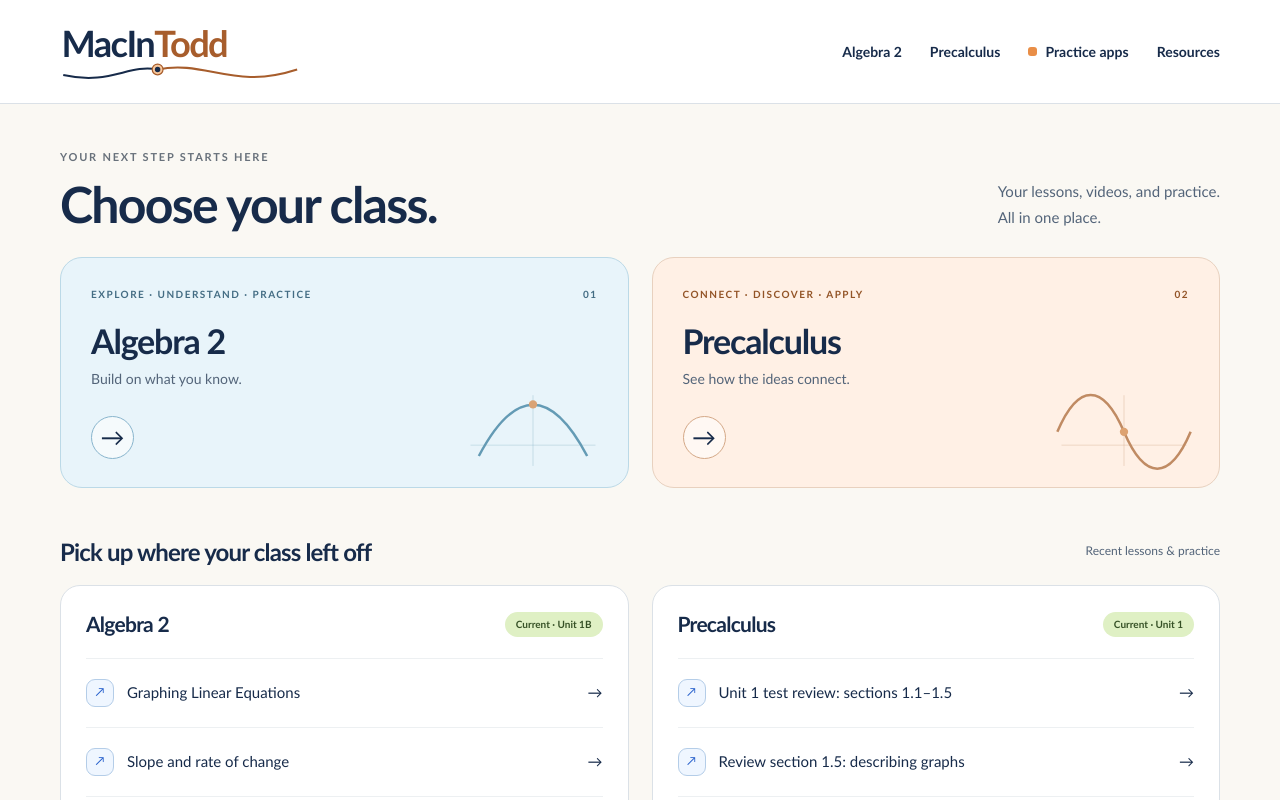
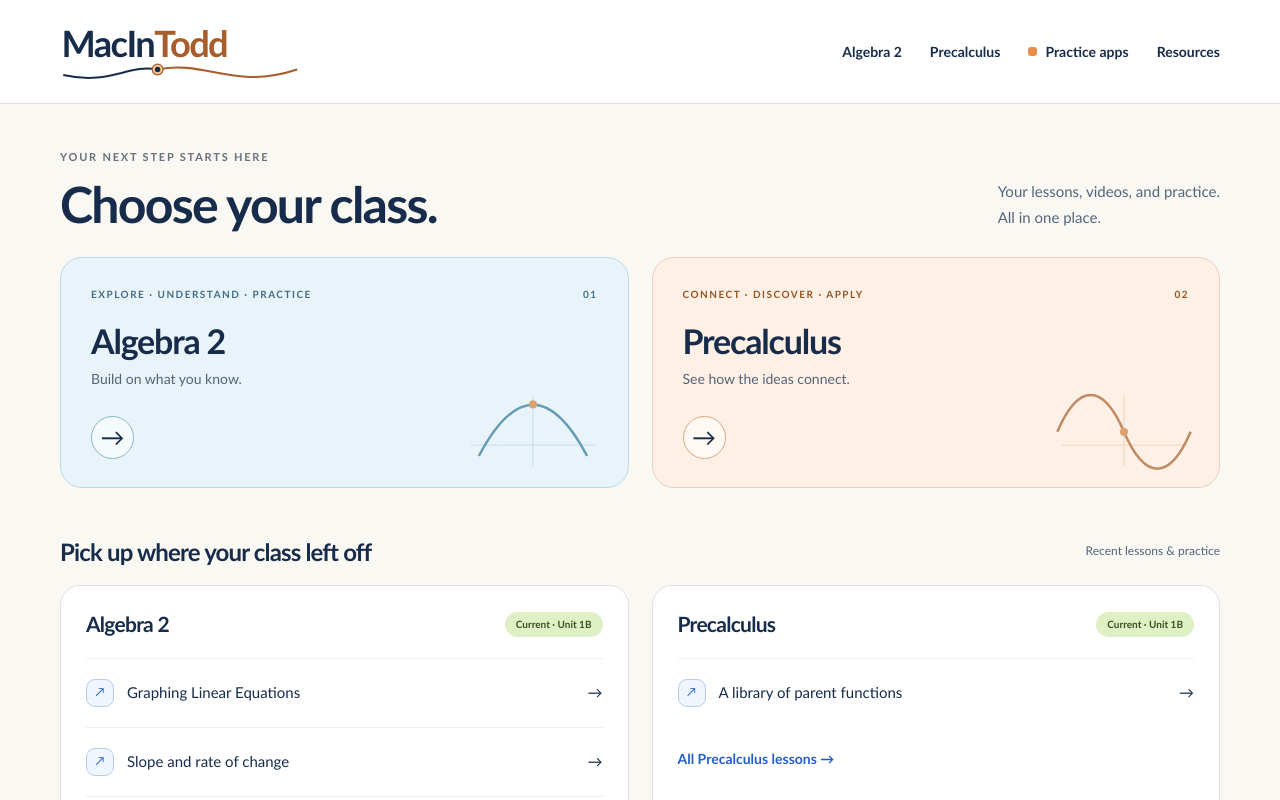
Before and after one commit to macintodd/macintodd-math-site, a Next.js app: page / in a window 1280 px wide. Shown: the top 800 px of the page. Built offline with nearby package versions, Linux system fonts and the light colour scheme.

Commit message:
Publish Precalculus Section 1.6 parent functions completed notes

```diff
--- a/content-sources.json
+++ b/content-sources.json
@@ -1041,6 +1041,14 @@
       "sourceSha256": "f654d6aaa3a098330af88886975fe3b9a2c7aa8c5caedc3c06c8ccd9f46d789e",
       "publishedSha256": "153ad0779cc129591a664052e609c845ba20f24d67b7c7ddfd526f23046b1e83",
       "publishedPages": 2
+    },
+    {
+      "source": "Precalculus/Precalc 2026 Completed/PC Unit 1B/MathBoard Slides.pdf",
+      "output": "precalculus/parent-functions/completed-notes.pdf",
+      "selectionReason": "Teacher requested U1B Section 1.6 parent-functions completed notes. Reviewed both pages: linear functions, greatest integer, piecewise graphs, and eight parent families; source is named MathBoard Slides.pdf.",
+      "sourceSha256": "31d0744c0f01b83abf17cb5aaf57fe02f01777c18427a7f56ca2fefbd67c80f7",
+      "publishedSha256": "85a58ccb6f605575d0828481ad1c580daa46b0aa262121faf1d8a230b4ab192f",
+      "publishedPages": 2
     }
   ]
 }
--- a/src/content/precalculus.ts
+++ b/src/content/precalculus.ts
@@ -2,6 +2,59 @@ import type { Lesson } from './lessons'
 
 // Ordered from the teacher's Classroom screenshots; assessments have no downloads.
 export const precalculusLessons: Lesson[] = [
+{
+  "course": "precalculus",
+  "unitSlug": "unit-1b",
+  "slug": "parent-functions",
+  "title": "A library of parent functions",
+  "unit": "Unit 1B",
+  "number": "Section 1.6",
+  "indexLabel": "1.6",
+  "sortOrder": 6,
+  "description": "Recognize eight parent graphs, describe their domains and ranges, and evaluate greatest integer and piecewise-defined functions.",
+  "goals": [
+    "Recognize constant, identity, absolute value, square root, quadratic, cubic, reciprocal, and greatest integer functions.",
+    "State domain, range, and symmetry of parent functions.",
+    "Write linear functions and graph piecewise-defined functions with correct endpoints."
+  ],
+  "prerequisites": "Function notation, slope, interval notation, and even/odd symmetry.",
+  "concepts": [],
+  "examples": [],
+  "videos": [
+    {
+      "id": "IP70kcTtWkI",
+      "title": "Graphing 9 Basic Functions",
+      "author": "Mathispower4u"
+    },
+    {
+      "id": "60-qtkfC3Nw",
+      "title": "The Domain and Range of 9 Basic Functions",
+      "author": "Mathispower4u"
+    },
+    {
+      "id": "0WMsiF6Bm-k",
+      "title": "The Floor Function (Greatest Integer Function)",
+      "author": "Mathispower4u"
+    },
+    {
+      "id": "rn_Z3yCRCt0",
+      "title": "Interpreting and Graphing Piecewise Functions",
+      "author": "Mathispower4u"
+    }
+  ],
+  "materialSet": "resources",
+  "materialsNote": "Completed classroom notes for Section 1.6. Additional handouts will be linked after review.",
+  "materials": [
+    {
+      "file": "precalculus/parent-functions/completed-notes.pdf",
+      "title": "Completed notes",
+      "label": "Completed Notes",
+      "description": "Two annotated classroom pages covering parent functions, linear functions, greatest integer, and piecewise-defined functions.",
+      "pages": 2,
+      "kind": "completed-notes"
+    }
+  ]
+},
   {
     "course": "precalculus",
     "unitSlug": "unit-1",
--- a/src/content/units.ts
+++ b/src/content/units.ts
@@ -64,7 +64,7 @@ export const units: Unit[] = [
   {
     course: 'precalculus',
     slug: 'unit-1',
-    current: true,
+    current: false,
     number: '1',
     title: 'Coordinates, Graphs & Functions',
     introduction: 'Connect algebraic information to a visual picture. Begin with position, distance, and midpoint, then use graphs and functions to describe how quantities relate.',
@@ -84,6 +84,29 @@ export const units: Unit[] = [
       { title: 'Design and plan', text: 'Coordinates are used to place objects in digital drawings, games, and construction plans. Distance, midpoint, and right triangles help organize a design precisely.' },
     ],
   },
+{
+  "course": "precalculus",
+  "slug": "unit-1b",
+  "current": true,
+  "number": "1B",
+  "title": "Parent Functions & Transformations",
+  "introduction": "Recognize the basic families of functions and use their graphs as building blocks for more complex models.",
+  "skills": [
+    "Identify parent functions by their graphs and equations.",
+    "Describe domain, range, and symmetry.",
+    "Evaluate greatest integer functions and sketch piecewise graphs."
+  ],
+  "relevance": [
+    {
+      "title": "Recognize a pattern",
+      "text": "A familiar graph shape helps identify relationships in motion, growth, and measurements."
+    },
+    {
+      "title": "Model changing rules",
+      "text": "Piecewise functions describe situations such as pricing tiers, where the rule changes at a boundary."
+    }
+  ]
+}
 ]
 export function getUnit(course: string, slug: string) {
   return units.find(unit => unit.course === course && unit.slug === slug)
--- a/src/content/vocabulary.ts
+++ b/src/content/vocabulary.ts
@@ -3,6 +3,9 @@ import type { Lesson } from "./lessons"
 export type VocabularyTerm = { id: string; term: string; definition: string }
 
 export const vocabulary: Record<string, VocabularyTerm> = {
+  "parent-function": {id:"parent-function",term:"Parent function",definition:"A basic function whose graph is a starting point for a family of related functions."},
+  "greatest-integer-function": {id:"greatest-integer-function",term:"Greatest integer function",definition:"The function $f(x)=[[x]]$ returns the greatest integer less than or equal to the input. For example, $[[-1.5]]=-2$."},
+  "piecewise-function": {id:"piecewise-function",term:"Piecewise-defined function",definition:"A function defined by different rules on different parts of its domain. Use the rule whose interval contains the input."},
   "variable": {
     "id": "variable",
     "term": "Variable",
@@ -326,6 +329,7 @@ export const vocabulary: Record<string, VocabularyTerm> = {
 }
 
 const lessonTerms: Record<string, string[]> = {
+  "parent-functions": ["parent-function", "greatest-integer-function", "piecewise-function", "domain", "range", "even-function", "odd-function", "interval-notation"],
   "graphing-linear-equations": ["linear-equation","slope","rate-of-change","y-intercept","slope-intercept-form","function-notation"],
   "one-step-equations": [
     "equation",
```
Also changed, not shown: 2 other files (tests, documents, lock files or other folders).
